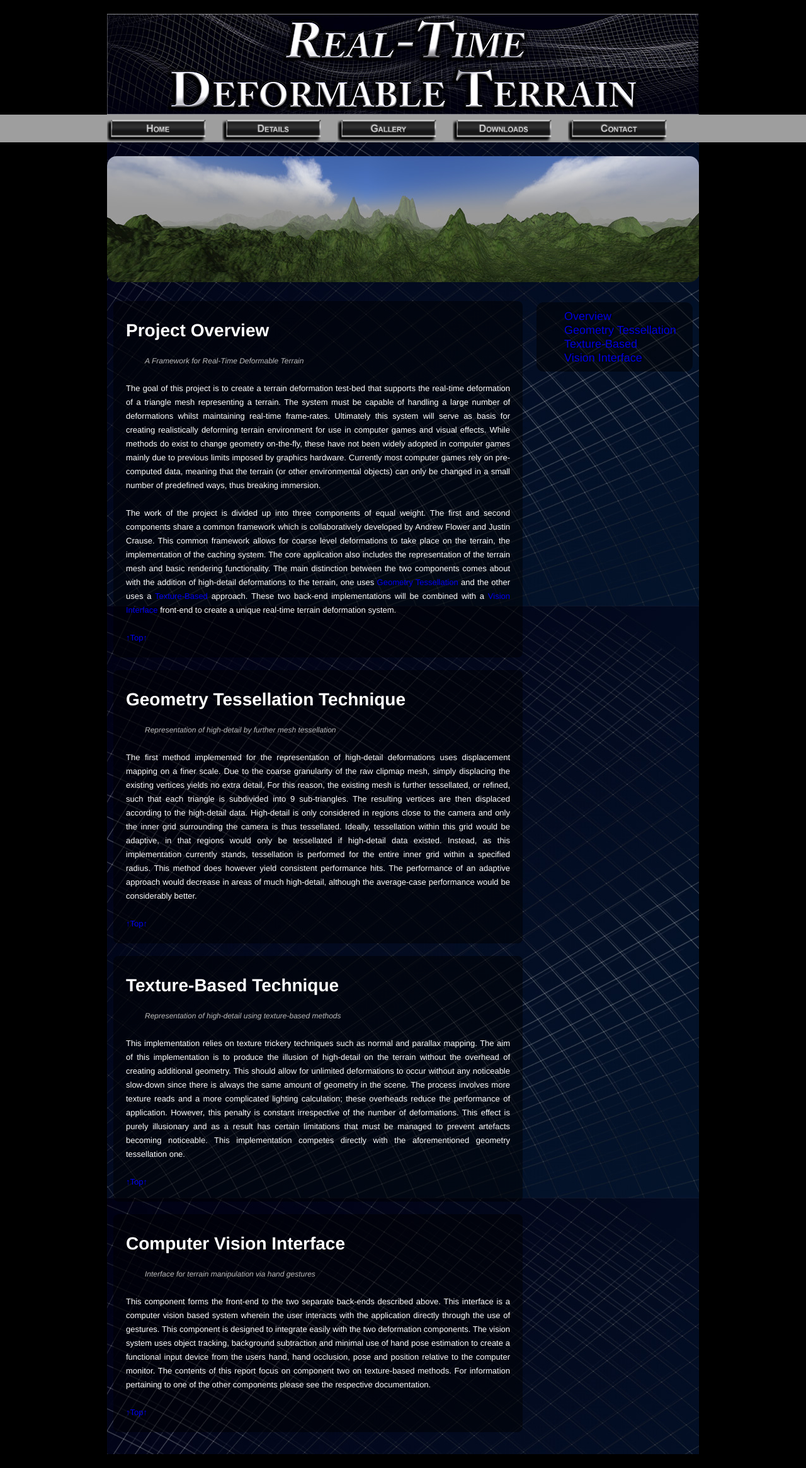
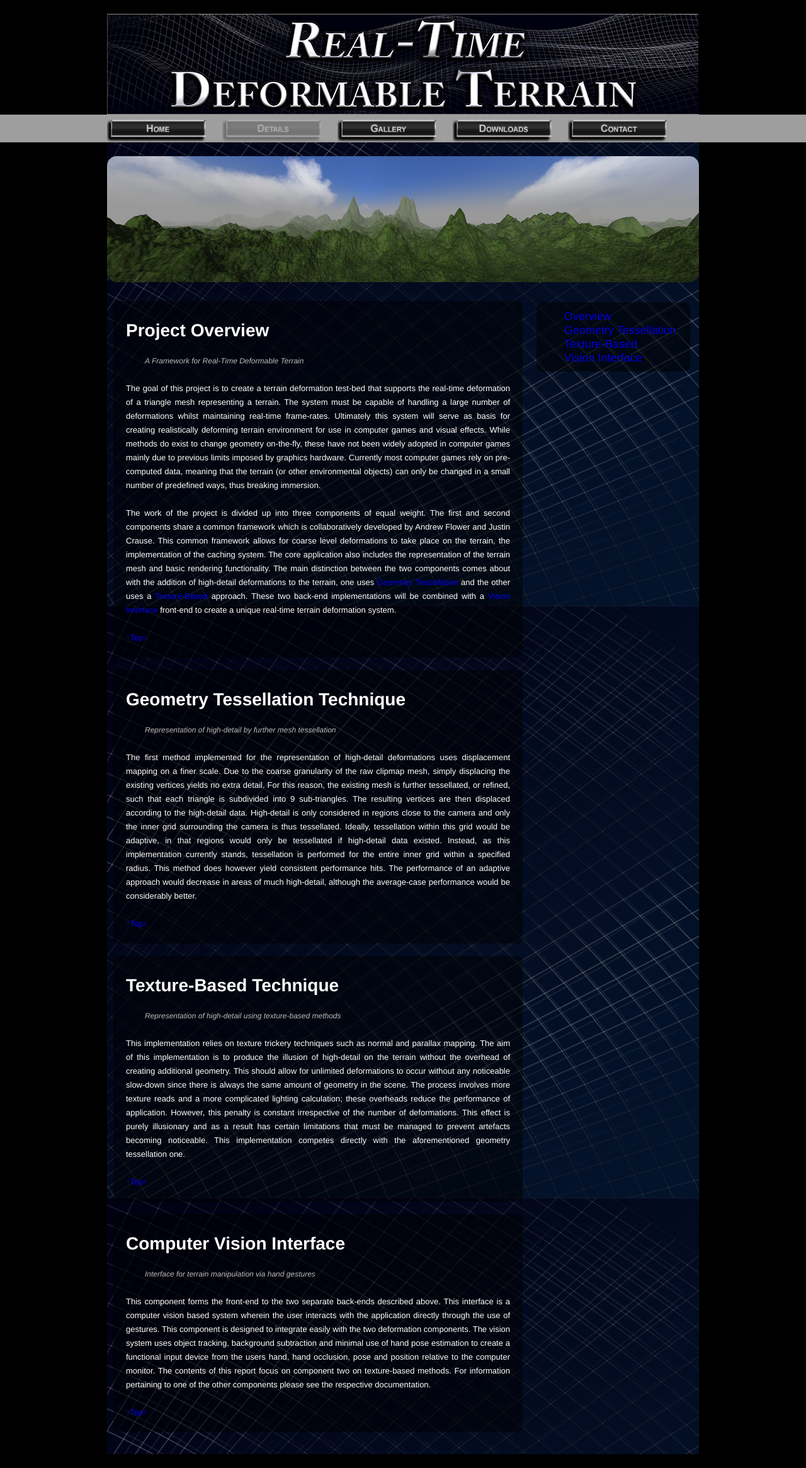
Before and after one commit to rewolf/defter, a PHP site: page /details.php in a window 1280 px wide. Shown: the whole page at 63% size. Run offline with PHP 8.4, Linux system fonts and the light colour scheme; grey boxes are pictures that could not be loaded.

Commit message:
Made the current navlink dim to identify the current page. Removed the green borders that were occurring in firefox around image links  .  Made the sublinks sidebar float with the scrolling window in Details.

```diff
--- a/contact.php
+++ b/contact.php
@@ -104,6 +104,7 @@
            onMouseDown="mouseEvent('contact', '-pressed')"
            onMouseOut="mouseEvent('contact', '')"
            onMouseUp="mouseEvent('contact', '-hover')"
+           class="selected"
           >
         </a>
       </li>
--- a/details.php
+++ b/details.php
@@ -42,6 +42,7 @@
            onMouseDown="mouseEvent('details', '-pressed')"
            onMouseOut="mouseEvent('details', '')"
            onMouseUp="mouseEvent('details', '-hover')"
+           class="selected"
           >
         </a>
       </li>
--- a/downloads.php
+++ b/downloads.php
@@ -62,6 +62,7 @@
            onMouseDown="mouseEvent('downloads', '-pressed')"
            onMouseOut="mouseEvent('downloads', '')"
            onMouseUp="mouseEvent('downloads', '-hover')"
+           class="selected"
           >
         </a>
       </li>
--- a/gallery.php
+++ b/gallery.php
@@ -62,6 +62,7 @@
            onMouseDown="mouseEvent('gallery', '-pressed')"
            onMouseOut="mouseEvent('gallery', '')"
            onMouseUp="mouseEvent('gallery', '-hover')"
+           class="selected"
           >
         </a>
       </li>
--- a/index.php
+++ b/index.php
@@ -32,6 +32,7 @@
            onMouseDown="mouseEvent('home', '-pressed')"
            onMouseOut="mouseEvent('home', '')"
            onMouseUp="mouseEvent('home', '-hover')"
+           class="selected"
           >
         </a>
       </li>
--- a/style.css
+++ b/style.css
@@ -27,6 +27,10 @@ body {
 
 a {
 	text-decoration:              none;
+}
+
+img {
+	border:												none;
 }
 
 h1, h2 {
@@ -96,6 +100,10 @@ nav {
 				line-height:      44px;
 				width:            163px;
 				margin-right:     20px;
+			}
+			nav ul li a img.selected {
+				opacity:	0.3;
+				filter:		alpha(30);
 			}
 
 /************************************
@@ -233,11 +241,12 @@ aside section {
 		}
 
 			aside section ul li a:hover {
-				text-decoration:  underline;
+				text-decoration:  	underline;
 			}
 
 aside section#sublinks{
 	background:                   rgba(0, 0, 0, .5);
+	position: fixed;
 }
 
 /************************************
@@ -257,26 +266,17 @@ aside section#sublinks{
 			*/
 			display:              inline;
 			display:              inline-block;
-            display:              -moz-inline-box; /* mozilla only */
+			display:              -moz-inline-box; /* mozilla only */
 			margin:               0px 20px;
 		}
 			.imgList li a {
 				display:          block;
-				color:            #9f0;
 				font-size:        14px;
 				text-align:       center;
 				text-decoration:  none;
 				line-height:      44px;
 				margin-right:     0px;
 			}
-
-				.imgList li a:hover {
-					color:        #fff;
-				}
-
-				.imgList li.selected a {
-					color:        #fff;
-				}
 
 				.imgList li img {
 					width:        100px;
```
